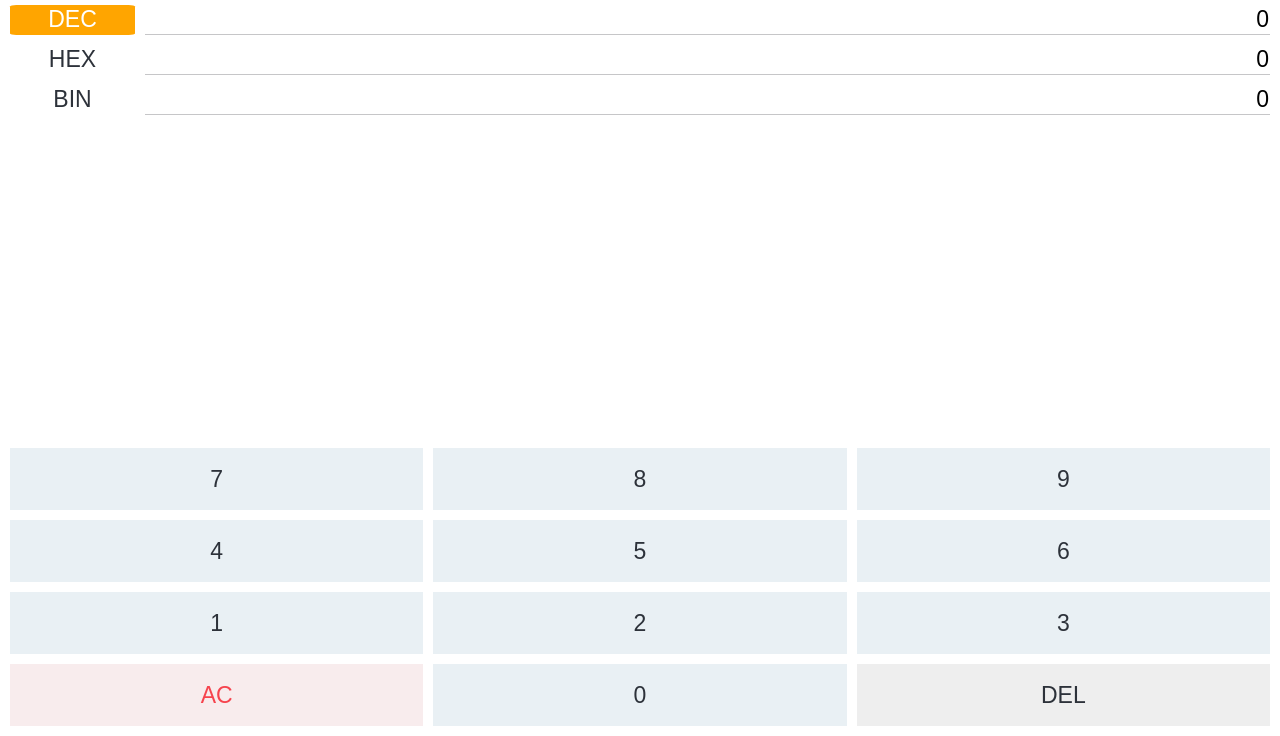
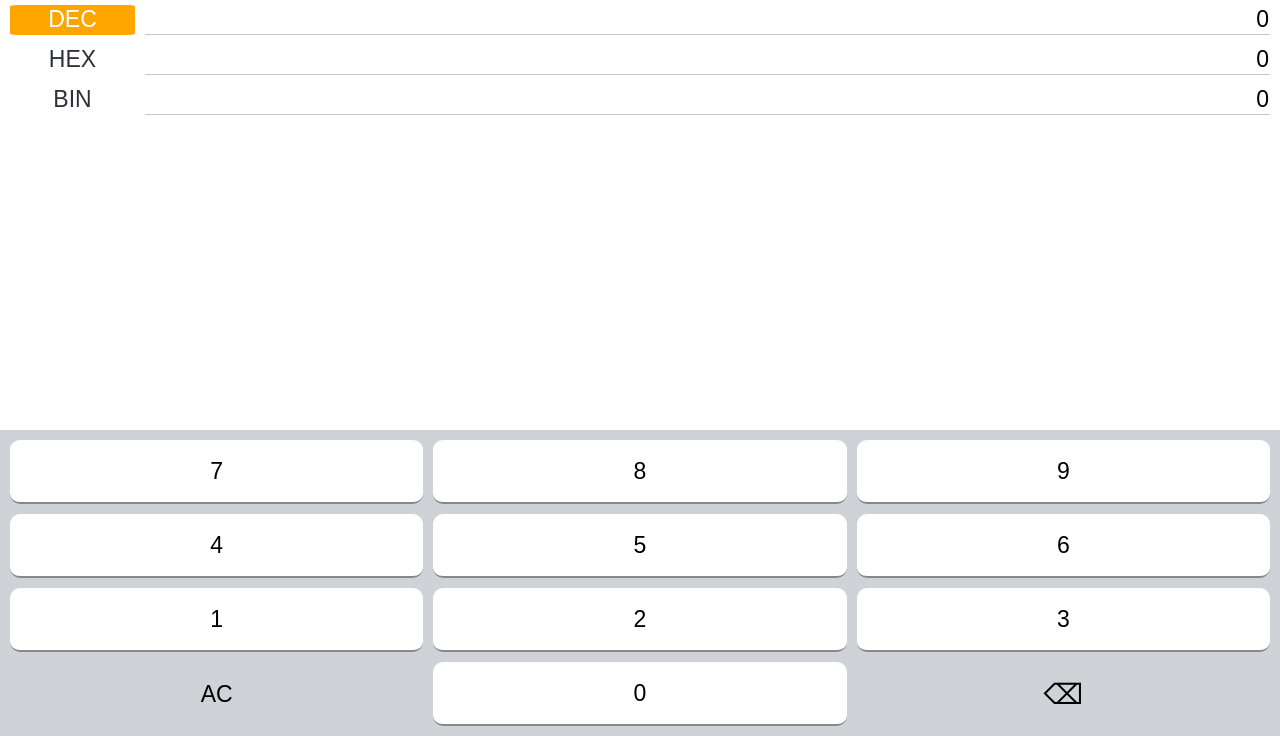
Before and after one commit to vulpes-vulpeos/Numeral-system-converter, a plain HTML site: page index.html in a window 1280 px wide. Shown: the part 64-800 px from the top of the page. Drawn offline with Linux system fonts and the light colour scheme.

Commit message:
Change the look of keypad to iOS variant

```diff
--- a/index.html
+++ b/index.html
@@ -70,7 +70,7 @@
 				= "<tr><td class=\"button\" width=\"50%\" onclick=\"key_press('0')\">0</td>"
 				+ "<td class=\"button\" width=\"50%\" onclick=\"key_press(\'1\')\">1</td></tr>"
 				+ "<tr><td class=\"button button_ac\" onclick=\"reset_fileds()\">AC</td>"
-				+ "<td class=\"button button_del\" onclick=\"key_press(\'DEL\')\">DEL</td></tr>";
+				+ "<td class=\"button button_del\" onclick=\"key_press(\'DEL\')\">⌫</td></tr>";
 				document.getElementById("keypad").innerHTML = bin_keypad;
 				break;
 			case 10:
@@ -86,7 +86,7 @@
 				+ "<td class=\"button\" onclick=\"key_press(3)\">3</td></tr>"
 				+ "<tr><td class=\"button button_ac\" onclick=\"reset_fileds()\">AC</td>"
 				+ "<td class=\"button\" onclick=\"key_press(0)\">0</td>"
-				+ "<td class=\"button button_del\" onclick=\"key_press('DEL')\">DEL</td></tr>";
+				+ "<td class=\"button button_del\" onclick=\"key_press('DEL')\">⌫</td></tr>";
 				document.getElementById("keypad").innerHTML = dec_keypad;
 				break;
 			case 16:
@@ -108,7 +108,7 @@
 				+ "<td class=\"button\" onclick=\"key_press(3)\">3</td></tr>"
 				+ "<tr><td class=\"button button_ac\" onclick=\"reset_fileds()\">AC</td>"
 				+ "<td class=\"button\" onclick=\"key_press(0)\">0</td>"
-				+ "<td class=\"button button_del\" onclick=\"key_press('DEL')\">DEL</td></tr>";
+				+ "<td class=\"button button_del\" onclick=\"key_press('DEL')\">⌫</td></tr>";
 				document.getElementById("keypad").innerHTML = hex_keypad;
 				break;
 		}
@@ -216,27 +216,36 @@
 		width: 10%;
 	}
 
+	.keypad {
+		background: #CFD2D7;
+	}
+
 	.button {
 		font-family: arial;
 		font-size: 23px;
-		color: #2D323A;
+		color: black;
 		text-align: center;
 
-		background: #E9F0F4;
+		background: white;
 		width: 33%;
 		height: 60px;
+		border-radius: 10px;
+		border-bottom: 2px solid #87888C;
 
 		margin: 20px;
 	}
 
 	.button_ac {
-		color: #F6444E;
-		background: #F8ECED;
+		color: black;
+		background: #CFD2D7;
+		border-bottom: 0px;
 	}
 
 	.button_del {
-		color: #2D323A;
-		background: #eeeeee;
+		font-size: 28px;
+		color: black;
+		background: #CFD2D7;
+		border-bottom: 0px;
 	}
 </style>
 
@@ -269,7 +278,7 @@
 </table>
 
 <!-- keyboard table -->
-<table width="100%" cellspacing="10" id="keypad" style="position: absolute; bottom:0px; padding-bottom: env(safe-area-inset-bottom);">
+<table width="100%" cellspacing="10" id="keypad" class="keypad" style="position: absolute; bottom:0px; padding-bottom: env(safe-area-inset-bottom);">
 
 </table>
 
```
